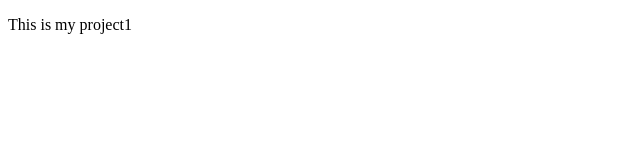
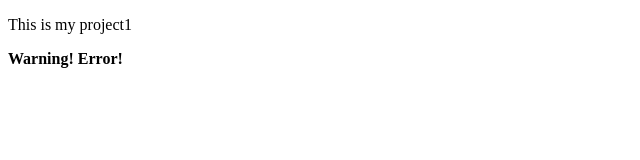
Before and after one commit to jay-1072/Project1, a plain HTML site: page index.html in a window 1280 px wide. Shown: the whole page, without its empty margins (0-640 px from the left). Drawn offline with Linux system fonts and the light colour scheme.

Commit message:
Added Features

```diff
--- a/index.html
+++ b/index.html
@@ -5,5 +5,7 @@
     </head>
     <body>
         <p>This is my project1</p>
+        <strong>Warning!</strong>
+        <strong>Error!</strong>
     </body>
 </html>
```
